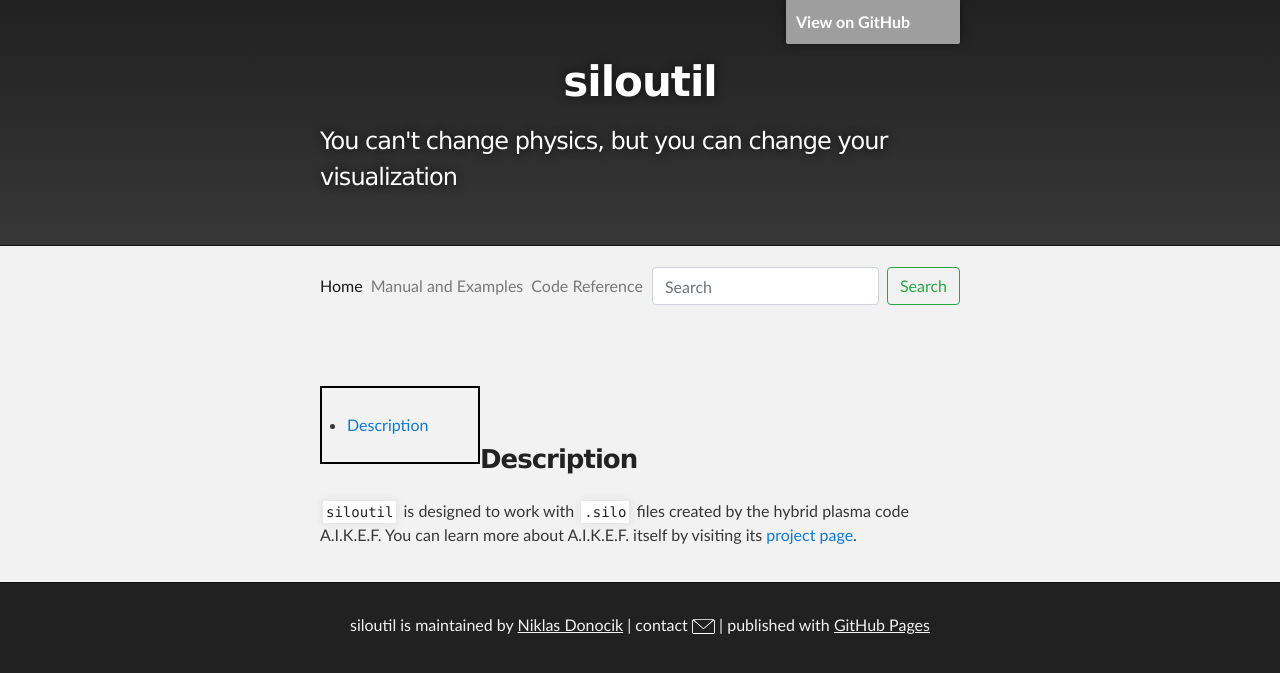
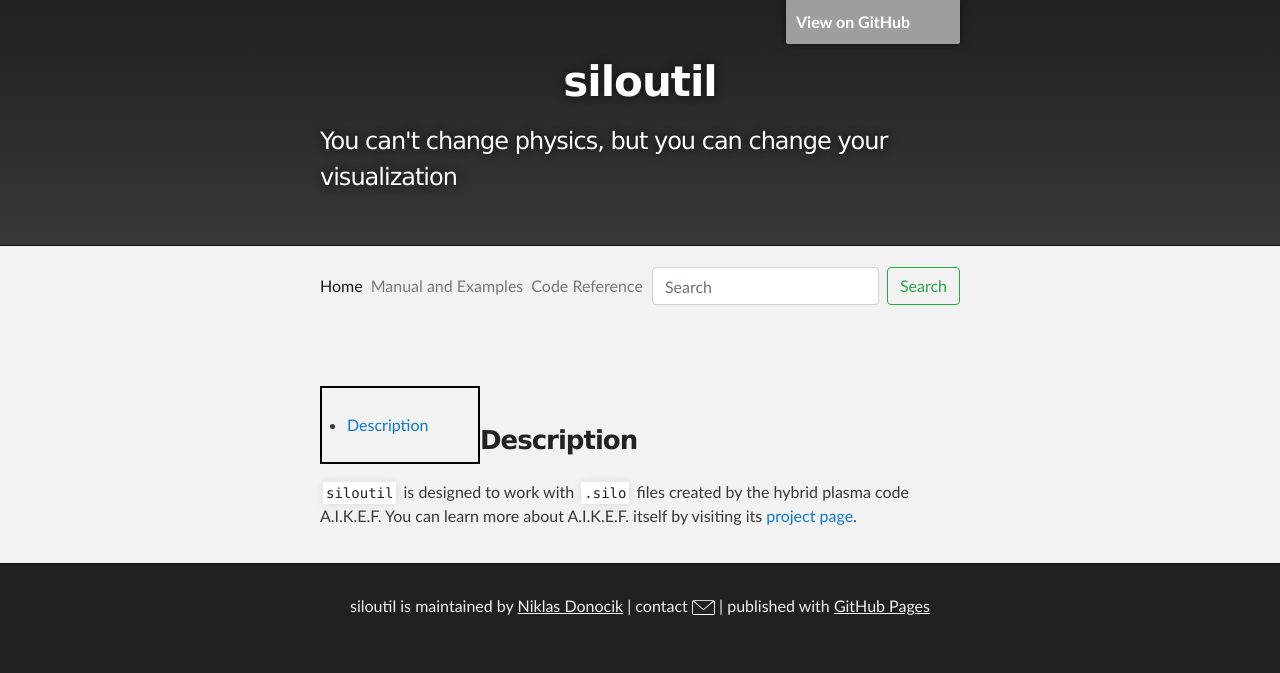
Before and after one commit to siloutil/siloutil.github.io, a Jekyll site: the page built from README.md, in a window 1280 px wide. Shown: the top 673 px of the page. Built offline with Jekyll 4.4.1, drawn with Linux system fonts in a browser that asks for light colours; our own code applies the rules of GitHub Pages for plain Markdown files; grey boxes are pictures that could not be loaded.

Commit message:
Update default.html

```diff
--- a/_layouts/default.html
+++ b/_layouts/default.html
@@ -70,12 +70,10 @@
 
     <div id="tipue_search_content" class="inner"></div>
     <div class="inner">{% include toc.html html=content h_min=2 h_max=2  class='toc' %}</div>
-    <br>
-    <div style="display: block;">
-      <section id="main_content" class="inner">
-        {{ content }}
-      </section>
-    </div>
+    <p/>
+    <section id="main_content" class="inner">
+      {{ content }}
+    </section>
   </div>
 
   <!--  <form action="{{ page.url | relative_url }}">
```
